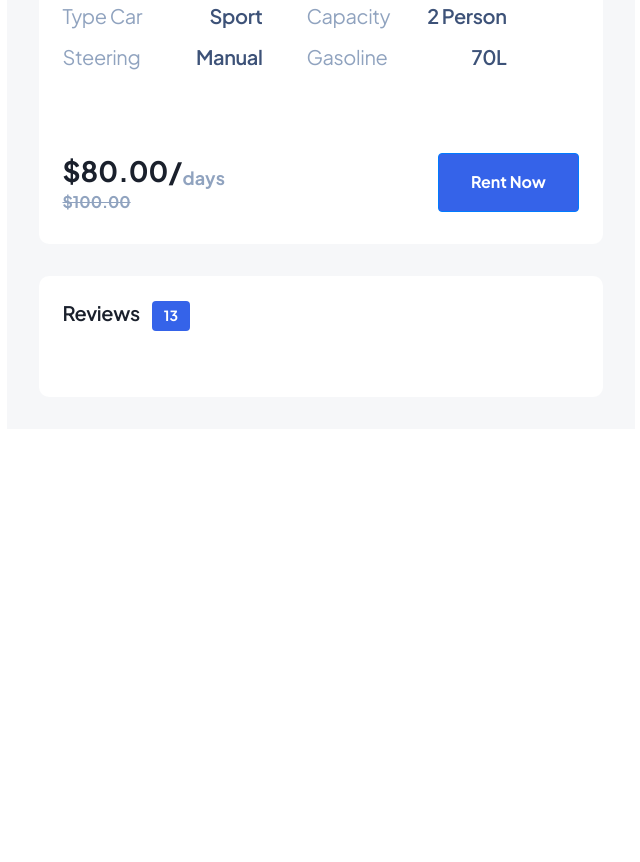
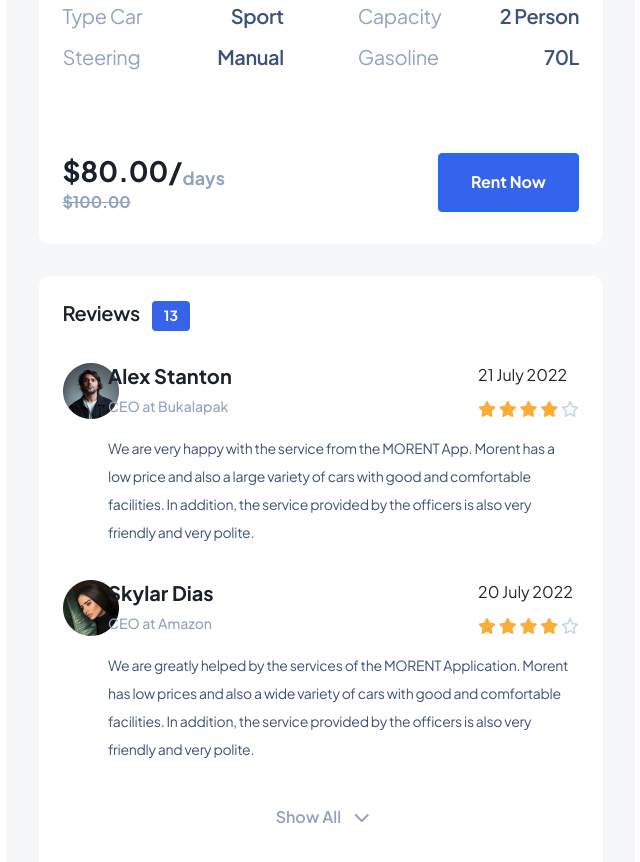
Before and after one commit to Glagolio/Car-rent-website, a website built with Parcel: page src/index.html in a window 1280 px wide. Shown: the part 884-1746 px from the top of the page, without its empty margins (419-1059 px from the left). Before the commit the page ends 1313 px from the top, so only its background shows below. Built offline with nearby package versions, Linux system fonts and the light colour scheme.

Commit message:
done reviews desktop

```diff
--- a/src/partials/main.html
+++ b/src/partials/main.html
@@ -1,6 +1,6 @@
 <main>
   <div class="row">
-    <div class="col-xxl-4 col-lg-3  car-info__inner">
+    <div class="col-xxl-4 col-lg-3 car-info__inner">
       <div>
         <p>Type</p>
         <div class="form-check">
@@ -83,29 +83,21 @@
     </div>
     <section class="col row car-info__inner car-info__inner--main">
       <div class="col car-info__carousel">
-        <h1 class="main__title">Sports car with the best disgn and acceleration</h1>
+        <h1 class="main__title">
+          Sports car with the best disgn and acceleration
+        </h1>
         <div id="slider" class="car-info__slider">
           <div id="myCarousel" class="carousel slide">
             <div class="carousel-inner">
               <div class="active carousel-item" data-slide-number="0">
-                    <img
-                      src="./images/main-car.png"
-                      class="img-fluid"
-                    />
+                <img src="./images/main-car.png" class="img-fluid" />
               </div>
               <div class="carousel-item" data-slide-number="1">
-                    <img
-                      src="./images/car-slider-2-xl.png"
-                      class="img-fluid"
-                    />
+                <img src="./images/car-slider-2-xl.png" class="img-fluid" />
               </div>
               <div class="carousel-item" data-slide-number="2">
-                    <img
-                      src="./images/car-slider-3-xl.png"
-                      class="img-fluid"
-                    />
+                <img src="./images/car-slider-3-xl.png" class="img-fluid" />
               </div>
-
             </div>
             <ul class="carousel-indicators list-inline mx-auto">
               <li class="list-inline-item active">
@@ -141,7 +133,7 @@
                 >
                   <img
                     src="./images/car-slider-3-xl.png"
-                        class="img-fluid  img-slider"
+                    class="img-fluid img-slider"
                   />
                 </a>
               </li>
@@ -163,25 +155,30 @@
           </div>
           <i class="fa-solid fa-heart car-info__icon"></i>
         </div>
-        <p class="car-info__text">NISMO has become the embodiment of Nissan's outstanding performance, inspired by the most unforgiving proving ground, the "race track".</p>
-        <div class="car-info__information">
-          <div class="car-info__information--inner">
+        <p class="car-info__text">
+          NISMO has become the embodiment of Nissan's outstanding performance,
+          inspired by the most unforgiving proving ground, the "race track".
+        </p>
+        <div class="row car-info__information">
+          <div class="col car-info__information--inner">
             <div class="car-info__information--text">
-            <p>Type Car</p> <p class="accent">Sport</p>
+              <p>Type Car</p>
+              <p class="accent">Sport</p>
             </div>
             <div class="car-info__information--text">
-            <p>Steering</p> <p class="accent">Manual</p>
+              <p>Steering</p>
+              <p class="accent">Manual</p>
             </div>
-
           </div>
-           <div class="car-info__information--inner">
+          <div class="col car-info__information--inner">
             <div class="car-info__information--text">
-            <p>Capacity</p> <p class="accent">2 Person</p>
+              <p>Capacity</p>
+              <p class="accent">2 Person</p>
             </div>
             <div class="car-info__information--text">
-            <p>Gasoline</p> <p class="accent">70L</p>
+              <p>Gasoline</p>
+              <p class="accent">70L</p>
             </div>
-
           </div>
         </div>
         <div class="car-info__rent">
@@ -189,9 +186,14 @@
             <p class="car-info__price--actual">$80.00/<span>days</span></p>
             <p class="car-info__price--sale">$100.00</p>
           </div>
-        <button type="button" class="btn btn-primary btn-rent" aria-label="Rent Now">Rent Now</button>
+          <button
+            type="button"
+            class="btn btn-primary btn-rent"
+            aria-label="Rent Now"
+          >
+            Rent Now
+          </button>
         </div>
-
       </div>
       <div class="reviews">
         <div class="reviews__inner">
@@ -199,12 +201,70 @@
             <h2 class="reviews__title">Reviews</h2>
             <span class="reviews__head--number">13</span>
           </div>
-          <div class="reviews__member"></div>
+          <div class="row reviews__member">
+            <div class="col-1 reviews__avatar">
+              <img src="./images/Profill-1.png" alt="Alex Stanton" />
+            </div>
+            <div class="col reviews__member--inner">
+              <div class="d-flex justify-content-between reviews__member-info">
+                <div>
+                  <p class="reviews__name">Alex Stanton</p>
+                  <p class="reviews__profession">CEO at Bukalapak</p>
+                </div>
+                <div>
+                  <p>21 July 2022</p>
+                  <i class="fa-solid fa-star accent"></i>
+                  <i class="fa-solid fa-star accent"></i>
+                  <i class="fa-solid fa-star accent"></i>
+                  <i class="fa-solid fa-star accent"></i>
+                  <i class="fa-solid fa-star"></i>
+                </div>
+              </div>
+              <p class="reviews__text">
+                We are very happy with the service from the MORENT App. Morent
+                has a low price and also a large variety of cars with good and
+                comfortable facilities. In addition, the service provided by the
+                officers is also very friendly and very polite.
+              </p>
+            </div>
+          </div>
+          <div class="row reviews__member">
+            <div class="col-1 reviews__avatar">
+              <img src="./images/Profill-2.png" alt="Alex Stanton" />
+            </div>
+            <div class="col reviews__member--inner">
+              <div class="d-flex justify-content-between reviews__member-info">
+                <div>
+                  <p class="reviews__name">Skylar Dias</p>
+                  <p class="reviews__profession">CEO at Amazon</p>
+                </div>
+                <div>
+                  <p>20 July 2022</p>
+                  <i class="fa-solid fa-star accent"></i>
+                  <i class="fa-solid fa-star accent"></i>
+                  <i class="fa-solid fa-star accent"></i>
+                  <i class="fa-solid fa-star accent"></i>
+                  <i class="fa-solid fa-star"></i>
+                </div>
+              </div>
+              <p class="reviews__text">
+                We are greatly helped by the services of the MORENT Application.
+                Morent has low prices and also a wide variety of cars with good
+                and comfortable facilities. In addition, the service provided by
+                the officers is also very friendly and very polite.
+              </p>
+            </div>
+          </div>
+          <button
+            type="button"
+            class="btn show-all__button"
+            aria-label="Show all button"
+          >
+            Show All
+            <i class="fa-solid fa-chevron-down show-all__button--arrow"></i>
+          </button>
+        </div>
       </div>
     </section>
-
-
-      </div>
-    </div>
   </div>
 </main>
--- a/src/sass/components/_main.scss
+++ b/src/sass/components/_main.scss
@@ -85,7 +85,7 @@
 
 .car-info__information {
   margin-bottom: 68px;
-  display: flex;
+
   &--text {
     display: flex;
     justify-content: space-between;
--- a/src/sass/components/_reviews.scss
+++ b/src/sass/components/_reviews.scss
@@ -38,3 +38,102 @@
   color: #ffffff;
   background-color: #3563e9;
 }
+
+.reviews__avatar {
+  padding-right: 16px;
+}
+
+.reviews__name {
+  margin-bottom: 8px;
+  font-weight: 700;
+  font-size: 20px;
+  line-height: 1.25;
+
+  color: #1a202c;
+}
+
+.reviews__profession {
+  font-weight: 500;
+  font-size: 14px;
+  line-height: 1.28;
+
+  color: #90a3bf;
+}
+
+.reviews__member .fa-star {
+  color: #c3d4e9;
+  font-weight: 400;
+
+  cursor: pointer;
+}
+
+.reviews__member .fa-star.accent {
+  color: #fbad39;
+  font-weight: 700;
+}
+
+.reviews__member {
+  margin-bottom: 24px;
+
+  &:last-child {
+    margin-bottom: 34px;
+  }
+}
+
+.reviews__member p {
+  margin-bottom: 10px;
+}
+
+.reviews__member-info {
+  margin-bottom: 8px;
+}
+
+.reviews__text {
+  margin-bottom: 0;
+  font-weight: 400;
+  font-size: 14px;
+  line-height: 2;
+
+  letter-spacing: -0.02em;
+
+  color: #3d5278;
+}
+
+.show-all__button {
+  padding: 10px 20px 10px 20px;
+  background-color: #3563e9;
+
+  font-weight: 600;
+  font-size: 16px;
+  line-height: 1.25;
+
+  display: block;
+  margin-left: auto;
+  margin-right: auto;
+
+  color: #90a3bf;
+
+  background-color: transparent;
+  border: none;
+  cursor: pointer;
+  transition: color 250ms linear;
+
+  &:hover,
+  &:focus {
+    color: #212529;
+  }
+
+  &:hover .show-all__button--arrow,
+  &:focus .show-all__button--arrow {
+    color: #212529;
+  }
+}
+
+.show-all__button--arrow {
+  margin-left: 10px;
+  width: 12px;
+  height: 6px;
+  color: #90a3bf;
+
+  transition: color 250ms linear;
+}
```
Lines whose indentation alone changed are shown as unchanged.
